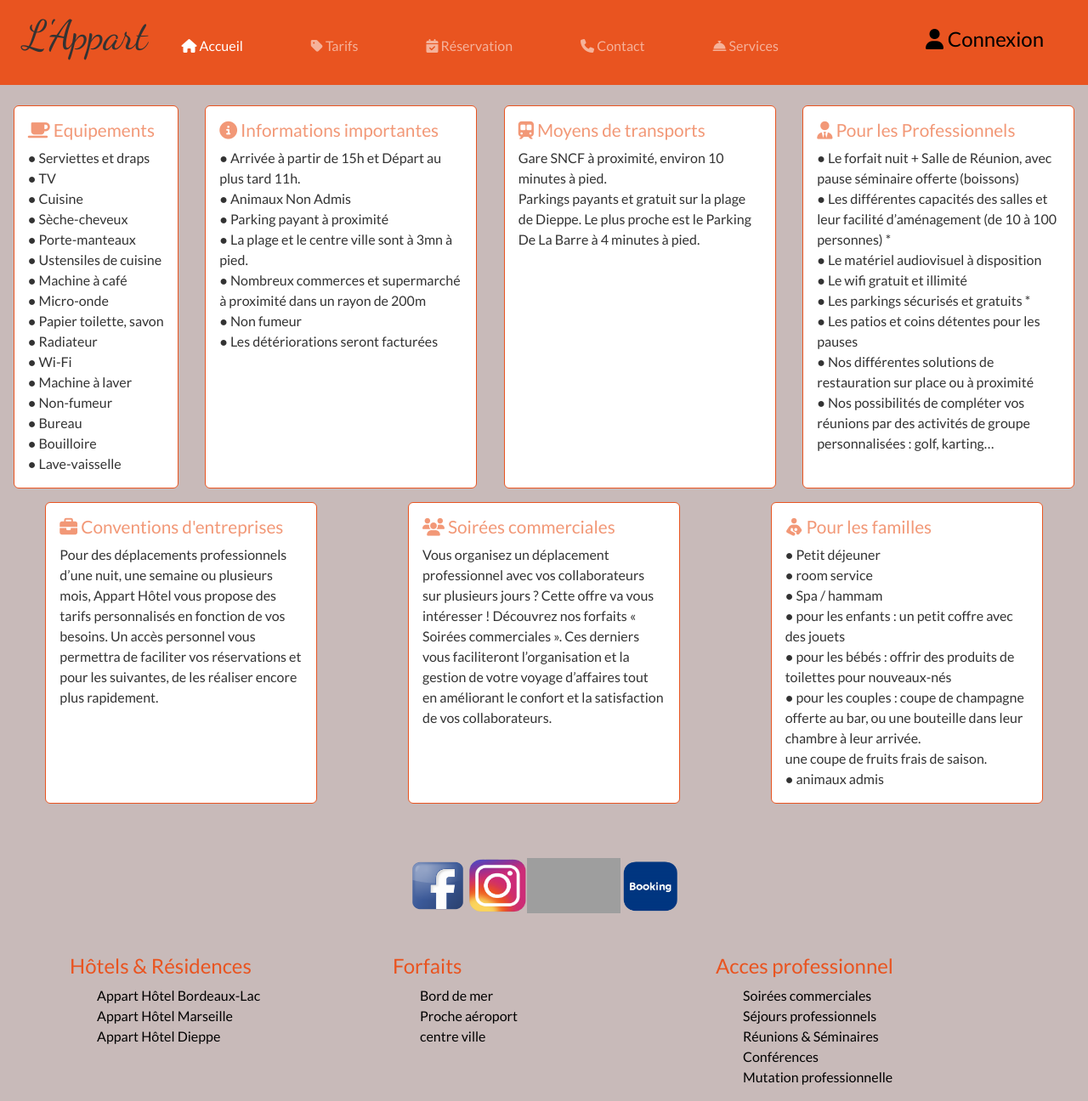
After one commit to masurejean/appart-hotel, a PHP site: page /services.php in a window 1280 px wide. The commit adds this page. Shown: the whole page at 85% size. Run offline with PHP 8.4, Linux system fonts and the light colour scheme; some libraries are stand-ins or nearby versions; grey boxes are pictures that could not be loaded.

Commit message:
creation page services

```diff
--- /dev/null
+++ b/assets/css/services.css
@@ -0,0 +1,16 @@
+.allServices{
+    width: 100%;
+    display: flex;
+    flex-wrap: wrap;
+    justify-content: space-around;
+    margin: auto;
+}
+
+main {
+    background-color: #c8bab9;
+}
+
+.card-title {
+    font-size: 1.3rem!important;
+    color: #e956209c;
+}
--- a/header.php
+++ b/header.php
@@ -36,7 +36,7 @@
           <a class="nav-link" href="contact.php"><i class="fa-solid fa-phone"></i> Contact</a>
         </li>
         <li class="nav-item">
-          <a class="nav-link" href="#"><i class="fa-solid fa-bell-concierge"></i> Services</a>
+          <a class="nav-link" href="./services.php"><i class="fa-solid fa-bell-concierge"></i> Services</a>
         </li>
       </ul>
       <form class="d-flex">
--- a/index.php
+++ b/index.php
@@ -67,9 +67,9 @@
                 <img src="./assets/img/section_plusquunbureau.jpg" alt="about">
                 <br><br><br>
                 <div class="savoirPlus">
-                    <!-- <a href="page service"> -->
+                    <a href="services.php">
                     <button>En savoir plus</button>
-                    <!-- </a> -->
+                    </a>
                 </div>
             </div>
         </section>
--- /dev/null
+++ b/services.php
@@ -0,0 +1,131 @@
+<head>
+    <meta charset="UTF-8">
+    <meta http-equiv="X-UA-Compatible" content="IE=edge">
+    <meta name="viewport" content="width=device-width, initial-scale=1.0">
+    <title>Services</title>
+    <!--  GOOGLE FONT -->
+    <link rel="preconnect" href="https://fonts.googleapis.com">
+    <link rel="preconnect" href="https://fonts.gstatic.com" crossorigin>
+    <link href="https://fonts.googleapis.com/css2?family=Dancing+Script&family=Montserrat&family=Raleway:wght@100;400&display=swap" rel="stylesheet">
+    <!-- FONT AWESOME ICONES -->
+    <link rel="stylesheet" href="https://cdnjs.cloudflare.com/ajax/libs/font-awesome/6.1.1/css/all.min.css" integrity="sha512-KfkfwYDsLkIlwQp6LFnl8zNdLGxu9YAA1QvwINks4PhcElQSvqcyVLLD9aMhXd13uQjoXtEKNosOWaZqXgel0g==" crossorigin="anonymous" referrerpolicy="no-referrer" />
+    <!-- PAGES NAV (CONTACT ET RESERVATION) -->
+    <link rel="stylesheet" href="./assets/css/contact.css">
+    <script src="./assets/js/contact.js" defer></script>
+    <link rel="stylesheet" href="./assets/css/reservation.css">
+    <script src="./assets/js/reservation.js"></script>
+    <!--  LINK CSS  ET SCRIPT JS PAGE ACCUEIL-->
+    <link rel="stylesheet" href="./assets/css/style.css">
+    <script src="./assets/js/script.js" defer></script>
+    <!-- PAGES NAV (PAGE SERVICES) -->
+    <link rel="stylesheet" href="https://cdnjs.cloudflare.com/ajax/libs/font-awesome/6.1.1/css/all.min.css" integrity="sha512-KfkfwYDsLkIlwQp6LFnl8zNdLGxu9YAA1QvwINks4PhcElQSvqcyVLLD9aMhXd13uQjoXtEKNosOWaZqXgel0g==" crossorigin="anonymous" referrerpolicy="no-referrer" />
+    <link rel="stylesheet" href="./assets/css/services.css">
+</head>
+
+<body>
+    <!-- HEADER -->
+    <?php include "header.php" ?>
+    <main>
+        <br>
+        <div class="allServices">
+            <div class="card border-primary mb-3" style="max-width: 20rem;">
+                <div class="card-body">
+                    <h4 class="card-title"><i class="fa-solid fa-mug-saucer"></i> Equipements</h4>
+                    <p class="card-text">
+                        ● Serviettes et draps <br>
+                        ● TV <br>
+                        ● Cuisine <br>
+                        ● Sèche-cheveux <br>
+                        ● Porte-manteaux <br>
+                        ● Ustensiles de cuisine <br>
+                        ● Machine à café <br>
+                        ● Micro-onde <br>
+                        ● Papier toilette, savon <br>
+                        ● Radiateur <br>
+                        ● Wi-Fi <br>
+                        ● Machine à laver <br>
+                        ● Non-fumeur <br>
+                        ● Bureau <br>
+                        ● Bouilloire <br>
+                        ● Lave-vaisselle <br>
+                    </p>
+                </div>
+            </div>
+
+            <div class="card border-primary mb-3" style="max-width: 20rem;">
+                <div class="card-body">
+                    <h4 class="card-title"><i class="fa-solid fa-circle-info"></i> Informations importantes</h4>
+                    <p class="card-text">
+                        ● Arrivée à partir de 15h et Départ au plus tard 11h. <br>
+                        ● Animaux Non Admis <br>
+                        ● Parking payant à proximité <br>
+                        ● La plage et le centre ville sont à 3mn à pied. <br>
+                        ● Nombreux commerces et supermarché à proximité dans un rayon de 200m <br>
+                        ● Non fumeur <br>
+                        ● Les détériorations seront facturées <br>
+                    </p>
+                </div>
+            </div>
+
+            <div class="card border-primary mb-3" style="max-width: 20rem;">
+                <div class="card-body">
+                    <h4 class="card-title"><i class="fa-solid fa-train-subway"></i> Moyens de transports</h4>
+                    <p class="card-text">Gare SNCF à proximité, environ 10 minutes à pied. <br> Parkings payants et gratuit sur la plage de Dieppe. Le plus proche est le Parking De La Barre à 4 minutes à pied.</p>
+                </div>
+            </div>
+
+            <div class="card border-primary mb-3" style="max-width: 20rem;">
+                <div class="card-body">
+                    <h4 class="card-title"><i class="fa-solid fa-user-tie"></i> Pour les Professionnels</h4>
+                    <p class="card-text">
+                        ● Le forfait nuit + Salle de Réunion, avec pause séminaire offerte (boissons) <br>
+                        ● Les différentes capacités des salles et leur facilité d’aménagement (de 10 à 100 personnes) * <br>
+                        ● Le matériel audiovisuel à disposition <br>
+                        ● Le wifi gratuit et illimité <br>
+                        ● Les parkings sécurisés et gratuits * <br>
+                        ● Les patios et coins détentes pour les pauses <br>
+                        ● Nos différentes solutions de restauration sur place ou à proximité <br>
+                        ● Nos possibilités de compléter vos réunions par des activités de groupe personnalisées : golf, karting… <br>
+                    </p>
+                </div>
+            </div>
+
+            <div class="card border-primary mb-3" style="max-width: 20rem;">
+                <div class="card-body">
+                    <h4 class="card-title"><i class="fa-solid fa-briefcase"></i> Conventions d'entreprises</h4>
+                    <p class="card-text">Pour des déplacements professionnels d’une nuit, une semaine ou plusieurs mois, Appart Hôtel vous propose des tarifs personnalisés en fonction de vos besoins. Un accès personnel vous permettra de faciliter vos réservations et pour les suivantes, de les réaliser encore plus rapidement.
+                    </p>
+                </div>
+            </div>
+
+            <div class="card border-primary mb-3" style="max-width: 20rem;">
+                <div class="card-body">
+                    <h4 class="card-title"><i class="fa-solid fa-users"></i> Soirées commerciales</h4>
+                    <p class="card-text">Vous organisez un déplacement professionnel avec vos collaborateurs sur plusieurs jours ? Cette offre va vous intéresser ! Découvrez nos forfaits « Soirées commerciales ». Ces derniers vous faciliteront l’organisation et la gestion de votre voyage d’affaires tout en améliorant le confort et la satisfaction de vos collaborateurs.
+                    </p>
+                </div>
+            </div>
+
+            <div class="card border-primary mb-3" style="max-width: 20rem;">
+                <div class="card-body">
+                    <h4 class="card-title"><i class="fa-solid fa-person-breastfeeding"></i> Pour les familles</h4>
+                    <p class="card-text">
+                        ● Petit déjeuner <br>
+                        ● room service <br>
+                        ● Spa / hammam <br>
+                        ● pour les enfants : un petit coffre avec des jouets <br>
+                        ● pour les bébés : offrir des produits de toilettes pour nouveaux-nés <br>
+                        ● pour les couples : coupe de champagne offerte au bar, ou une bouteille dans leur chambre à leur arrivée. <br>
+                        une coupe de fruits frais de saison. <br>
+                        ● animaux admis <br>
+                    </p>
+                </div>
+            </div>
+        </div>
+    </main>
+
+    <!-- FOOTER -->
+    <?php include "footer.php" ?>
+</body>
+
+</html>
```
